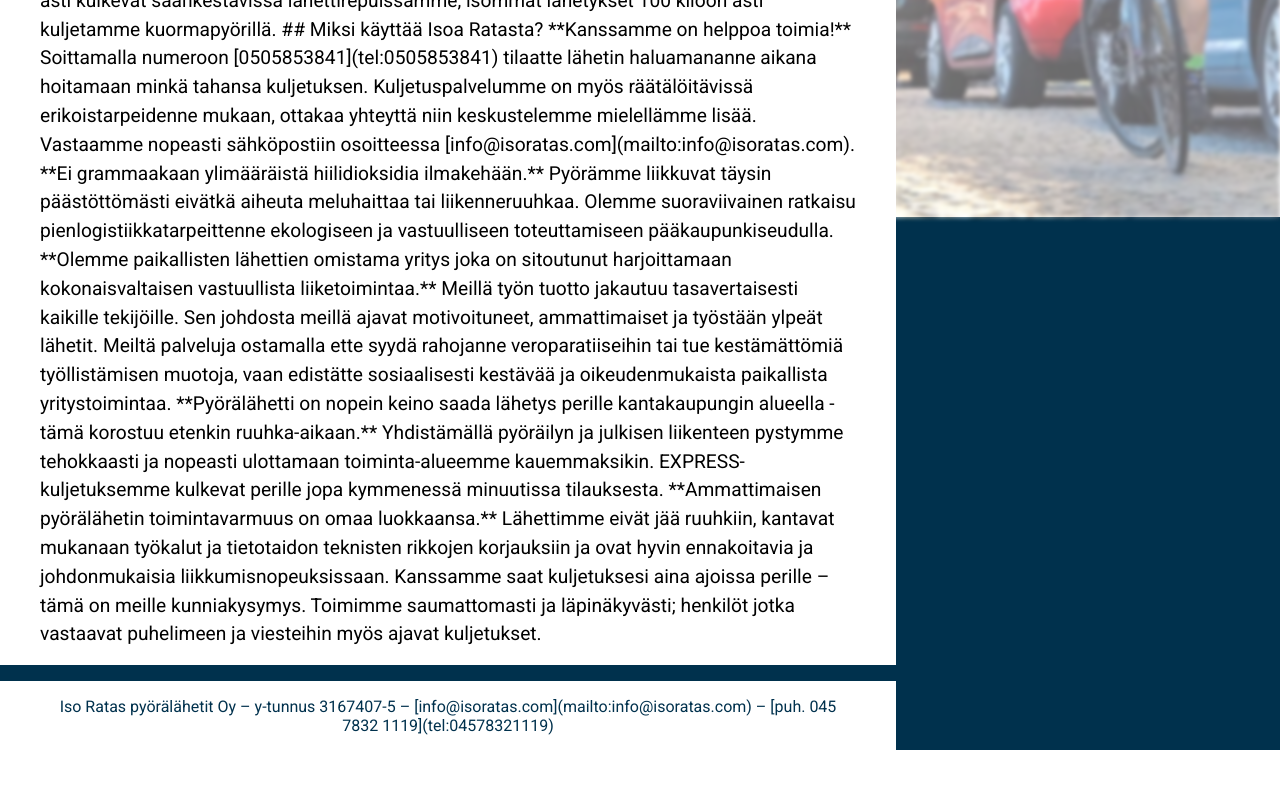
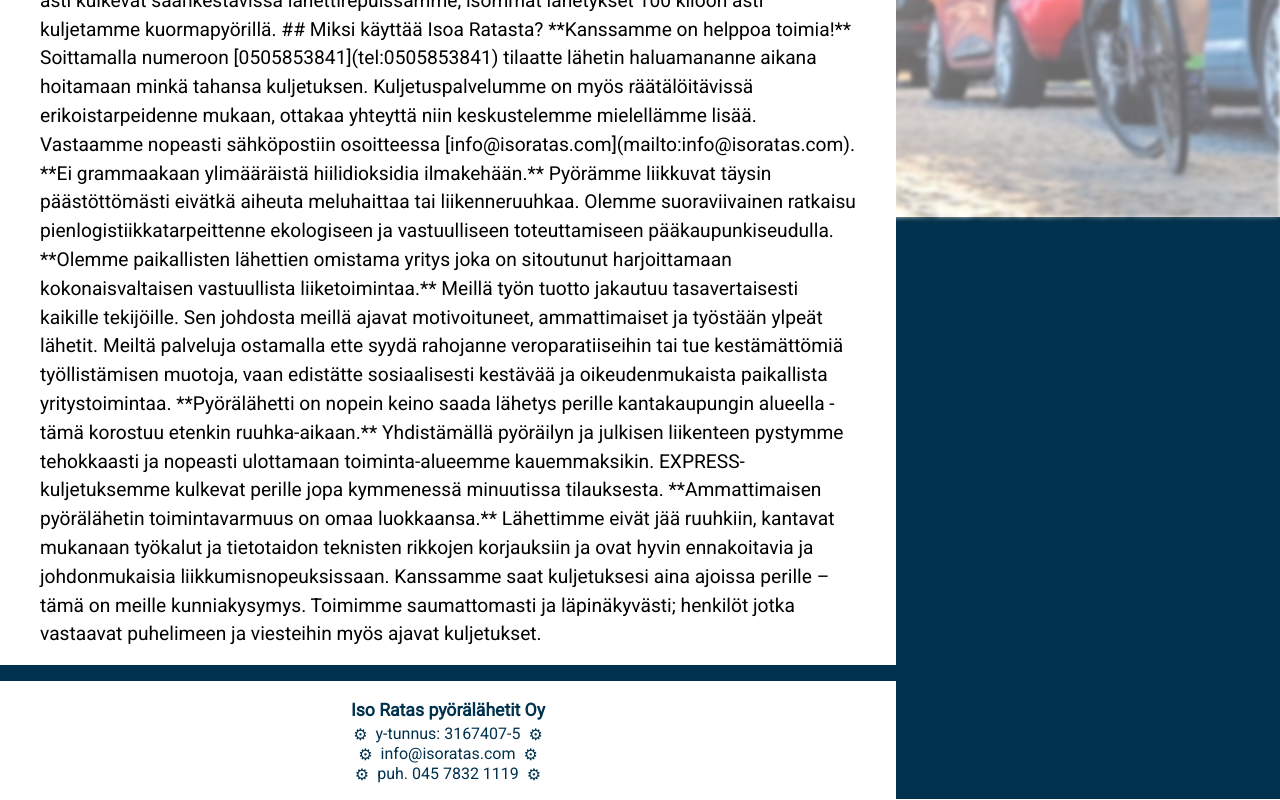
Before and after one commit to bigringbikemessengers/isoratas.com, a website built with Parcel: page index.html in a window 1280 px wide. Shown: the part 582-1382 px from the top of the page. Before the commit the page ends 1333 px from the top, so only its background shows below. Built offline with nearby package versions, Linux system fonts and the light colour scheme.

Commit message:
Style-up the footer

```diff
--- a/index.html
+++ b/index.html
@@ -35,12 +35,12 @@
       </article>
     </main>
     <footer>
-      <markdown>
-        Iso Ratas pyörälähetit Oy
-        – y-tunnus 3167407-5
-        – [info@isoratas.com](mailto:info@isoratas.com)
-        – [puh. 045 7832 1119](tel:04578321119)
-      </markdown>
+      <p>
+        <span class="title">Iso Ratas pyörälähetit Oy</span>
+        <span class="datum">y-tunnus: 3167407-5</span>
+        <a class="datum" href="mailto:info@isoratas.com">info@isoratas.com</a>
+        <a class="datum" href="tel:04578321119">puh. 045 7832 1119</a>
+      </p>
     </footer>
   </body>
 </html>
--- a/style.scss
+++ b/style.scss
@@ -149,13 +149,34 @@
 footer {
   background-color: white;
   @include content-column;
-  padding: 1rem 2.5rem;
   text-align: center;
   margin-top: 1rem;
-  font-weight: 500;
+  padding: 0 !important;
+
   color: $color-primary;
   a {
     text-decoration: none;
     color: $color-primary;
   }
+  .title {
+    font-weight: bold;
+    font-size: 1.1em;
+    line-height: 1.5;;
+  }
+  .datum {
+    display: block;
+    &:before {
+      content: '⚙';
+      margin-right: 0.5rem;
+      vertical-align: middle;
+      font-size: 1rem;
+    }
+    &:after {
+      content: '⚙';
+      margin-left: 0.5rem;
+      vertical-align: middle;
+      font-size: 1rem;
+    }
+
+  }
 }
```
